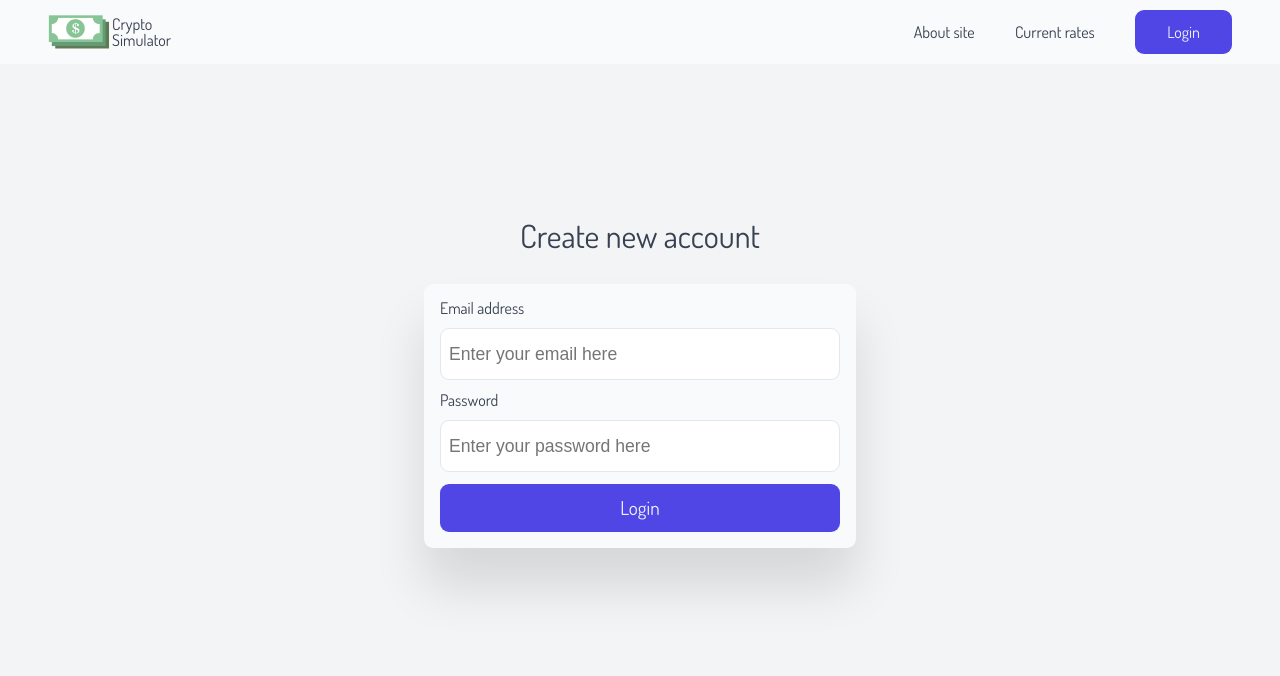
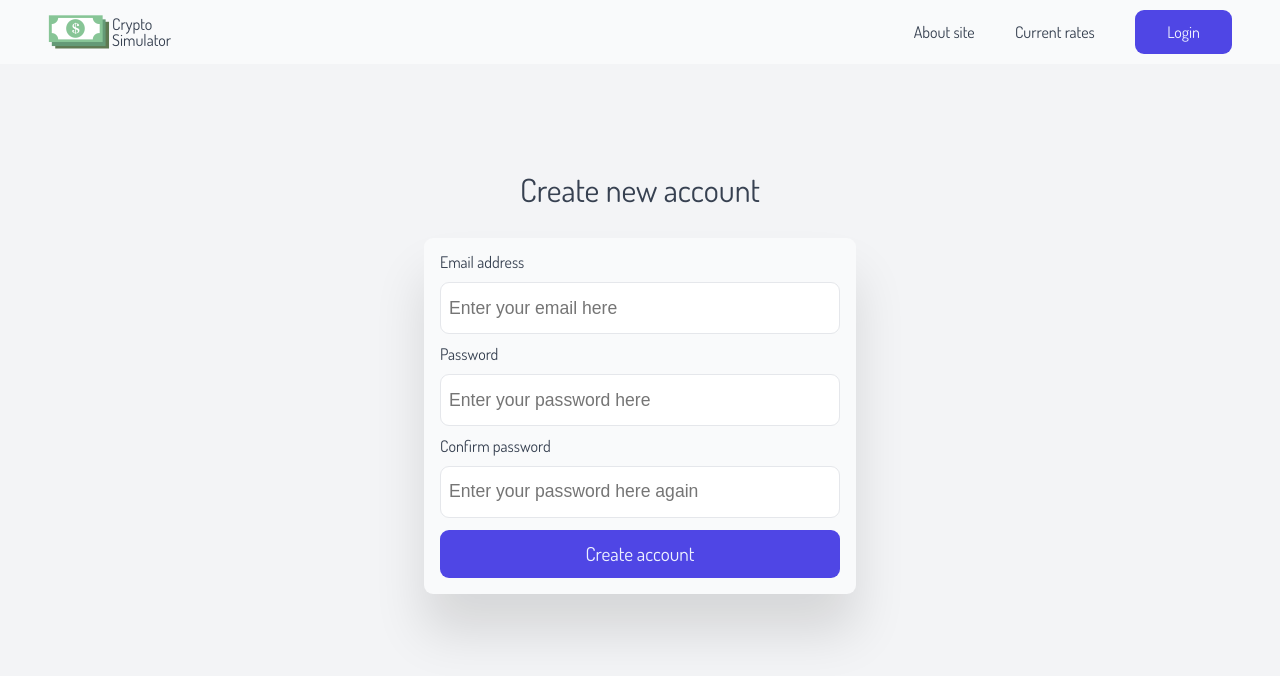
Before and after one commit to helo1313/crypto-simulator, a Next.js app: page /signin in a window 1280 px wide. Shown: the top 676 px of the page. Built offline with nearby package versions, Linux system fonts and the light colour scheme.

Commit message:
added input ui component

```diff
--- /dev/null
+++ b/src/components/ui/input/Input.tsx
@@ -0,0 +1,33 @@
+import { Dispatch, SetStateAction } from "react";
+import classes from "./input.module.scss";
+
+interface InputProps {
+  name: string;
+  label: string;
+  placeholder: string;
+  value: string;
+  setValue: Dispatch<SetStateAction<string>>;
+  error: string;
+}
+
+const Input: React.FC<InputProps> = (props) => {
+  return (
+    <div className={classes.inputContainer}>
+      <label htmlFor={props.name} className={classes.label}>
+        {props.label}
+      </label>
+      <input
+        value={props.value}
+        name={props.name}
+        placeholder={props.placeholder}
+        onChange={(event: React.ChangeEvent<HTMLInputElement>) =>
+          props.setValue(event.target.value)
+        }
+        className={classes.input}
+      />
+      <label className={classes.errorLabel}>{props.error}</label>
+    </div>
+  );
+};
+
+export default Input;
--- /dev/null
+++ b/src/components/ui/input/input.module.scss
@@ -0,0 +1,40 @@
+.inputContainer {
+  width: 400px;
+
+  display: flex;
+  flex-direction: column;
+}
+
+.input {
+  margin-bottom: 0.1rem;
+  height: 48px;
+  font-size: 1.1rem;
+  border-radius: var(--border-radius-lg);
+  border: 1px solid var(--color-grey-200);
+  padding-left: 8px;
+}
+
+.label {
+  margin-bottom: 0.75rem;
+}
+
+.errorLabel {
+  color: var(--color-red-700);
+  font-size: 0.75rem;
+  margin-bottom: 0.65rem;
+}
+
+.button {
+  width: 100%;
+  height: 3rem;
+
+  border-radius: var(--border-radius-lg);
+  color: var(--color-brand-50);
+  background-color: var(--color-brand-600);
+  font-size: 1.2rem;
+  text-align: center;
+
+  &:hover {
+    background-color: var(--color-brand-700);
+  }
+}
--- a/src/pages/signin.tsx
+++ b/src/pages/signin.tsx
@@ -1,50 +1,48 @@
 import { useState } from "react";
 import classes from "../styles/Pages/signin.module.scss";
+import Input from "@/components/ui/input/Input";
 
 export default function SignIn() {
   const [email, setEmail] = useState("");
   const [password, setPassword] = useState("");
+  const [confirmPassword, setConfirmPassword] = useState("");
   const [emailError, setEmailError] = useState("");
   const [passwordError, setPasswordError] = useState("");
+  const [confirmPasswordError, setConfirmPasswordError] = useState("");
 
   return (
     <div className={classes.signIn}>
       <h2>Create new account</h2>
       <form className={classes.form}>
-        <div className={classes.inputContainer}>
-          <label htmlFor="email" className={classes.label}>
-            Email address
-          </label>
-          <input
-            value={email}
-            name="email"
-            placeholder="Enter your email here"
-            onChange={(event: React.ChangeEvent<HTMLInputElement>) =>
-              setEmail(event.target.value)
-            }
-            className={classes.input}
-          />
-          <label className={classes.errorLabel}>{emailError}</label>
-        </div>
+        <Input
+          name="email"
+          label="Email address"
+          placeholder="Enter your email here"
+          value={email}
+          setValue={setEmail}
+          error={emailError}
+        />
 
-        <div className={classes.inputContainer}>
-          <label htmlFor="password" className={classes.label}>
-            Password
-          </label>
-          <input
-            value={password}
-            name="password"
-            placeholder="Enter your password here"
-            onChange={(event: React.ChangeEvent<HTMLInputElement>) =>
-              setPassword(event.target.value)
-            }
-            className={classes.input}
-          />
-          <label className={classes.errorLabel}>{passwordError}</label>
-        </div>
+        <Input
+          name="password"
+          label="Password"
+          placeholder="Enter your password here"
+          value={password}
+          setValue={setPassword}
+          error={passwordError}
+        />
+
+        <Input
+          name="confirm password"
+          label="Confirm password"
+          placeholder="Enter your password here again"
+          value={confirmPassword}
+          setValue={setConfirmPassword}
+          error={confirmPasswordError}
+        />
 
         <button className={classes.button} type="submit">
-          Login
+          Create account
         </button>
       </form>
     </div>
```
Also changed, not shown: src/pages/login.tsx (+17 -30 lines).
